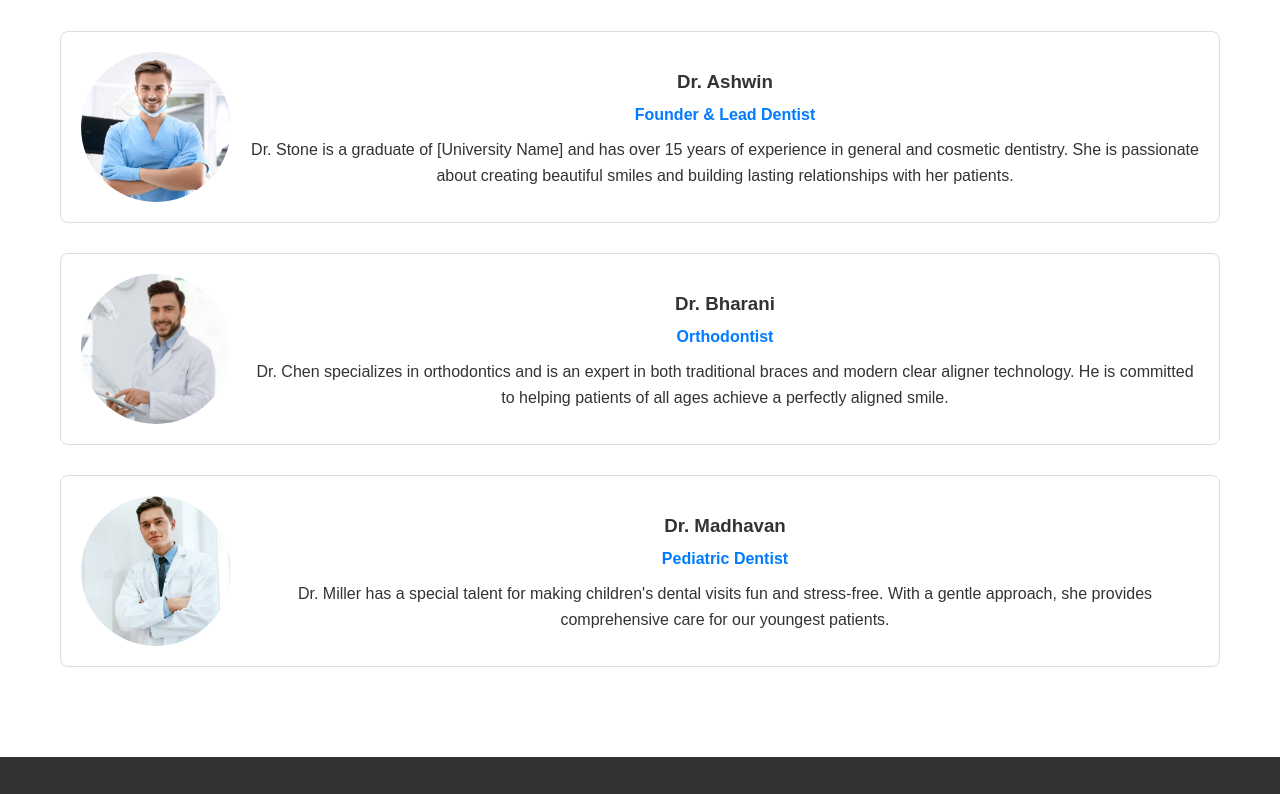
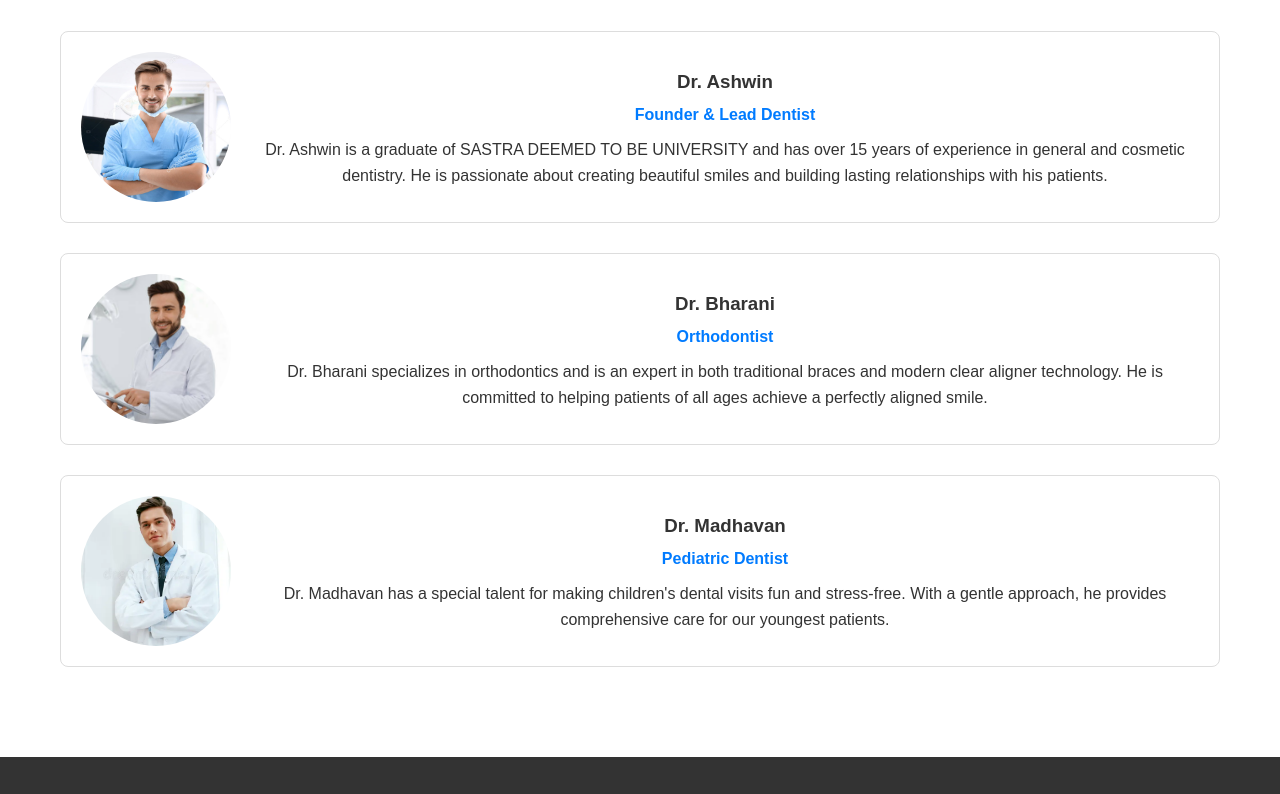
Before and after one commit to JAYASURYAJSP03/Dentara_web, a plain HTML site: page doctors.html in a window 1280 px wide. Shown: the part 340-1134 px from the top of the page. Drawn offline with Linux system fonts and the light colour scheme.

Commit message:
Update doctors.html

```diff
--- a/doctors.html
+++ b/doctors.html
@@ -40,10 +40,10 @@
               <h3>Dr. Ashwin</h3>
               <p class="title">Founder & Lead Dentist</p>
               <p>
-                Dr. Stone is a graduate of [University Name] and has over 15
-                years of experience in general and cosmetic dentistry. She is
+                Dr. Ashwin is a graduate of SASTRA DEEMED TO BE UNIVERSITY and has over 15
+                years of experience in general and cosmetic dentistry. He is
                 passionate about creating beautiful smiles and building lasting
-                relationships with her patients.
+                relationships with his patients.
               </p>
             </div>
           </div>
@@ -56,7 +56,7 @@
               <h3>Dr. Bharani</h3>
               <p class="title">Orthodontist</p>
               <p>
-                Dr. Chen specializes in orthodontics and is an expert in both
+                Dr. Bharani specializes in orthodontics and is an expert in both
                 traditional braces and modern clear aligner technology. He is
                 committed to helping patients of all ages achieve a perfectly
                 aligned smile.
@@ -72,8 +72,8 @@
               <h3>Dr. Madhavan</h3>
               <p class="title">Pediatric Dentist</p>
               <p>
-                Dr. Miller has a special talent for making children's dental
-                visits fun and stress-free. With a gentle approach, she provides
+                Dr. Madhavan has a special talent for making children's dental
+                visits fun and stress-free. With a gentle approach, he provides
                 comprehensive care for our youngest patients.
               </p>
             </div>
```
